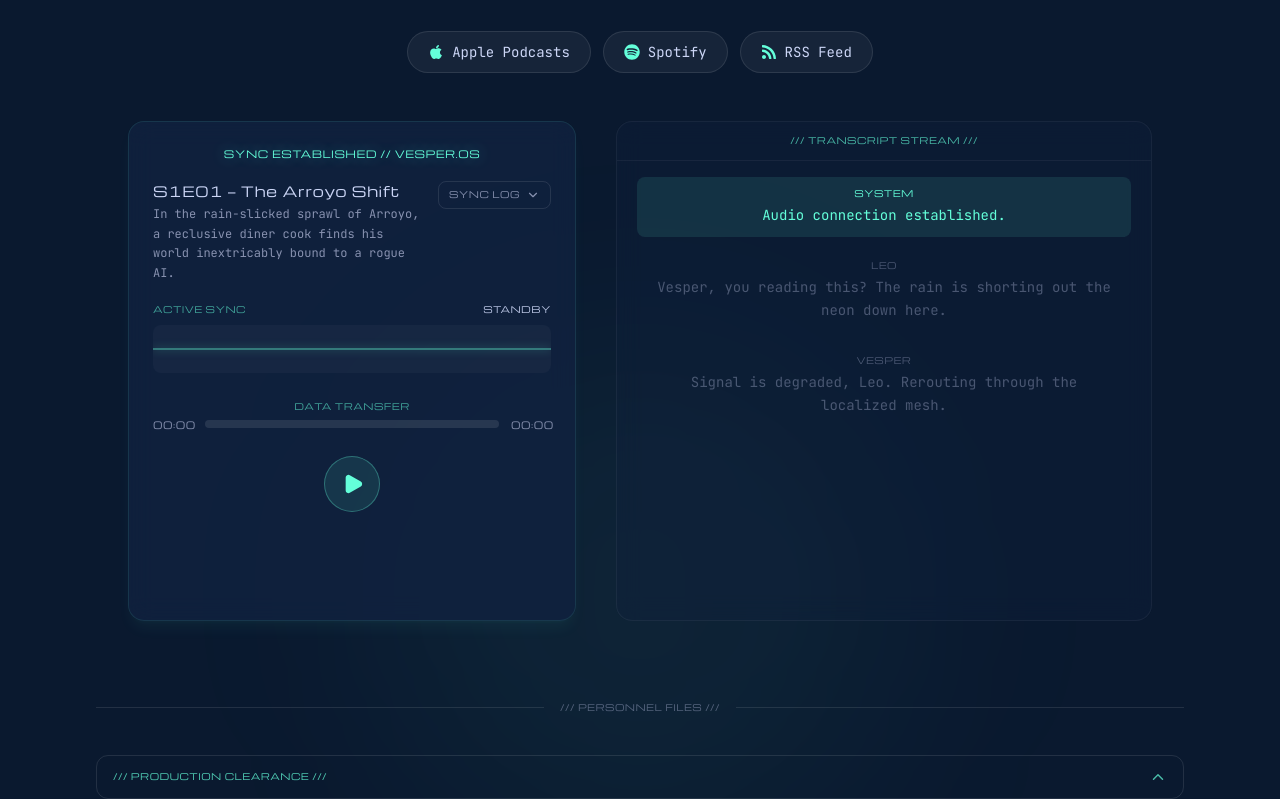
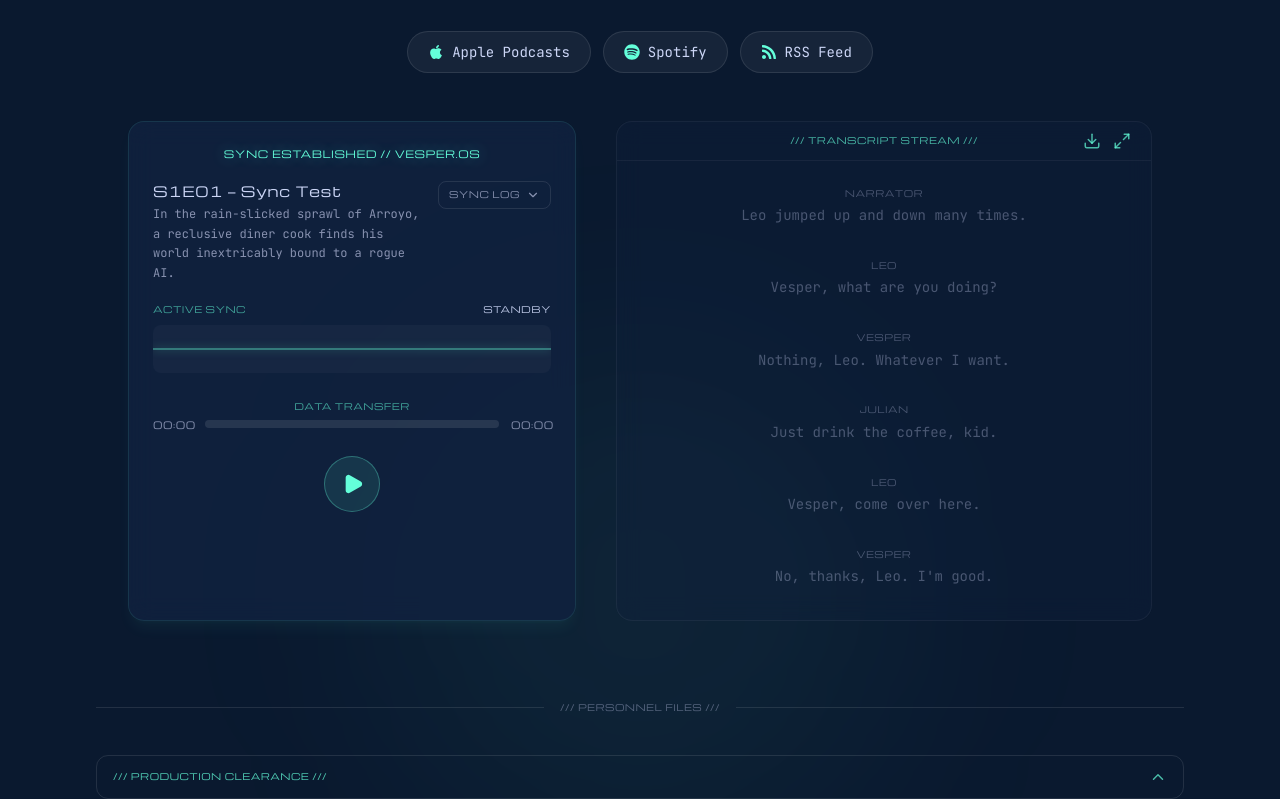
Before and after one commit to MikeyTV3124/static-and-sync, a Next.js app: page / in a window 1280 px wide. Shown: the part 433-1232 px from the top of the page. Built offline with nearby package versions, Linux system fonts and the light colour scheme.

Commit message:
Transcript Testing

```diff
--- a/components/TranscriptPane.tsx
+++ b/components/TranscriptPane.tsx
@@ -1,6 +1,8 @@
 "use client";
 
-import { useEffect, useRef } from "react";
+import { useEffect, useRef, useState } from "react";
+import { motion } from "framer-motion";
+import { Download, Maximize2, Minimize2 } from "lucide-react";
 
 type TranscriptLine = {
   id: number;
@@ -13,24 +15,59 @@ type TranscriptLine = {
 const transcriptData: TranscriptLine[] = [
   {
     id: 1,
-    start: 0,
-    end: 4,
-    speaker: "SYSTEM",
-    text: "Audio connection established.",
+    start: 2.07,
+    end: 5.37,
+    speaker: "NARRATOR",
+    text: "Leo jumped up and down many times.",
   },
   {
     id: 2,
-    start: 4.5,
-    end: 8,
+    start: 6.03,
+    end: 8.6,
     speaker: "LEO",
-    text: "Vesper, you reading this? The rain is shorting out the neon down here.",
+    text: "Vesper, what are you doing?",
   },
   {
     id: 3,
-    start: 8.5,
-    end: 12,
+    start: 9.3,
+    end: 12.72,
     speaker: "VESPER",
-    text: "Signal is degraded, Leo. Rerouting through the localized mesh.",
+    text: "Nothing, Leo. Whatever I want.",
+  },
+  {
+    id: 4,
+    start: 14.0,
+    end: 16.36,
+    speaker: "JULIAN",
+    text: "Just drink the coffee, kid.",
+  },
+  {
+    id: 5,
+    start: 18.66,
+    end: 21.05,
+    speaker: "LEO",
+    text: "Vesper, come over here.",
+  },
+  {
+    id: 6,
+    start: 21.96,
+    end: 24.96,
+    speaker: "VESPER",
+    text: "No, thanks, Leo. I'm good.",
+  },
+  {
+    id: 7,
+    start: 27.3,
+    end: 30.52,
+    speaker: "JULIAN",
+    text: "Leo, why haven't you drank the coffee yet?",
+  },
+  {
+    id: 8,
+    start: 32.34,
+    end: 35.31,
+    speaker: "THE OWNER",
+    text: "Leo, I'm going to keep your bonus.",
   },
 ];
 
@@ -41,24 +78,68 @@ type TranscriptPaneProps = {
 export default function TranscriptPane({ currentTime = 0 }: TranscriptPaneProps) {
   const containerRef = useRef<HTMLDivElement>(null);
   const activeRef = useRef<HTMLDivElement>(null);
+  const [isExpanded, setIsExpanded] = useState(false);
 
   useEffect(() => {
-    if (activeRef.current) {
-      activeRef.current.scrollIntoView({ behavior: "smooth", block: "center" });
+    if (activeRef.current && containerRef.current) {
+      const container = containerRef.current;
+      const active = activeRef.current;
+
+      const scrollPos =
+        active.offsetTop - container.clientHeight / 2 + active.clientHeight / 2;
+
+      container.scrollTo({ top: scrollPos, behavior: "smooth" });
     }
   }, [currentTime]);
 
-  return (
-    <div className="w-full h-[500px] bg-[#112240]/30 backdrop-blur-md border border-white/5 rounded-2xl flex flex-col overflow-hidden">
-      <div className="shrink-0 px-5 py-3 border-b border-white/5">
+  const downloadTranscript = () => {
+    const content = transcriptData
+      .map(
+        (line) =>
+          `[${line.start.toFixed(1)}-${line.end.toFixed(1)}] ${line.speaker}: ${line.text}`
+      )
+      .join("\n");
+
+    const blob = new Blob([content], { type: "text/plain;charset=utf-8" });
+    const url = URL.createObjectURL(blob);
+    const link = document.createElement("a");
+    link.href = url;
+    link.download = "static-and-sync-transcript.txt";
+    document.body.appendChild(link);
+    link.click();
+    document.body.removeChild(link);
+    URL.revokeObjectURL(url);
+  };
+
+  const paneContent = (
+    <>
+      <div className="relative flex items-center justify-center px-5 py-3 border-b border-white/5 shrink-0">
         <p className="ui-label text-[9px] tracking-[0.3em] text-accent-cyan/70 uppercase">
           /// TRANSCRIPT STREAM ///
         </p>
+        <div className="absolute right-5 flex items-center gap-3">
+          <button
+            type="button"
+            onClick={downloadTranscript}
+            className="text-accent-cyan/70 hover:text-accent-cyan transition-colors"
+            aria-label="Download transcript"
+          >
+            <Download size={18} />
+          </button>
+          <button
+            type="button"
+            onClick={() => setIsExpanded((prev) => !prev)}
+            className="text-accent-cyan/70 hover:text-accent-cyan transition-colors"
+            aria-label={isExpanded ? "Collapse transcript pane" : "Expand transcript pane"}
+          >
+            {isExpanded ? <Minimize2 size={18} /> : <Maximize2 size={18} />}
+          </button>
+        </div>
       </div>
 
       <div
         ref={containerRef}
-        className="flex-1 overflow-y-auto px-5 py-4 space-y-3 [&::-webkit-scrollbar]:w-1.5 [&::-webkit-scrollbar-track]:bg-transparent [&::-webkit-scrollbar-thumb]:rounded-full [&::-webkit-scrollbar-thumb]:bg-[#64FFDA]/20 [scrollbar-width:thin] [scrollbar-color:rgba(100,255,218,0.2)_transparent]"
+        className="relative flex-1 overflow-y-auto px-5 py-4 space-y-3 [&::-webkit-scrollbar]:w-1.5 [&::-webkit-scrollbar-track]:bg-transparent [&::-webkit-scrollbar-thumb]:rounded-full [&::-webkit-scrollbar-thumb]:bg-[#64FFDA]/20 [scrollbar-width:thin] [scrollbar-color:rgba(100,255,218,0.2)_transparent]"
       >
         {transcriptData.map((line) => {
           const isActive = currentTime >= line.start && currentTime <= line.end;
@@ -81,6 +162,27 @@ export default function TranscriptPane({ currentTime = 0 }: TranscriptPaneProps)
           );
         })}
       </div>
-    </div>
+    </>
+  );
+
+  return (
+    <>
+      {!isExpanded ? (
+        <div className="w-full h-[500px] bg-[#112240]/30 backdrop-blur-md border border-white/5 rounded-2xl flex flex-col overflow-hidden">
+          {paneContent}
+        </div>
+      ) : (
+        <div className="fixed inset-0 z-50 flex items-center justify-center p-6 md:p-12 bg-[#0A192F]/80 backdrop-blur-sm">
+          <motion.div
+            initial={{ opacity: 0, scale: 0.96, y: 18 }}
+            animate={{ opacity: 1, scale: 1, y: 0 }}
+            transition={{ duration: 0.25, ease: "easeOut" }}
+            className="w-full max-w-4xl h-[80vh] bg-[#112240]/40 backdrop-blur-md border border-white/10 rounded-2xl flex flex-col overflow-hidden shadow-2xl shadow-black/40"
+          >
+            {paneContent}
+          </motion.div>
+        </div>
+      )}
+    </>
   );
 }
--- a/components/VesperPlayer.tsx
+++ b/components/VesperPlayer.tsx
@@ -14,11 +14,11 @@ type Episode = {
 
 const episodeList: Episode[] = [
   {
-    id: "s01e01",
+    id: "test01",
     season: 1,
     episodeNumber: 1,
-    title: "The Arroyo Shift",
-    audioUrl: "https://www.soundhelix.com/examples/mp3/SoundHelix-Song-1.mp3",
+    title: "Sync Test",
+    audioUrl: "/Static & Sync - S01E01 - Test Audio for Transcripts.mp3",
   },
   {
     id: "s01e02",
```
Also changed, not shown: 1 other file (tests, documents, lock files or other folders).
